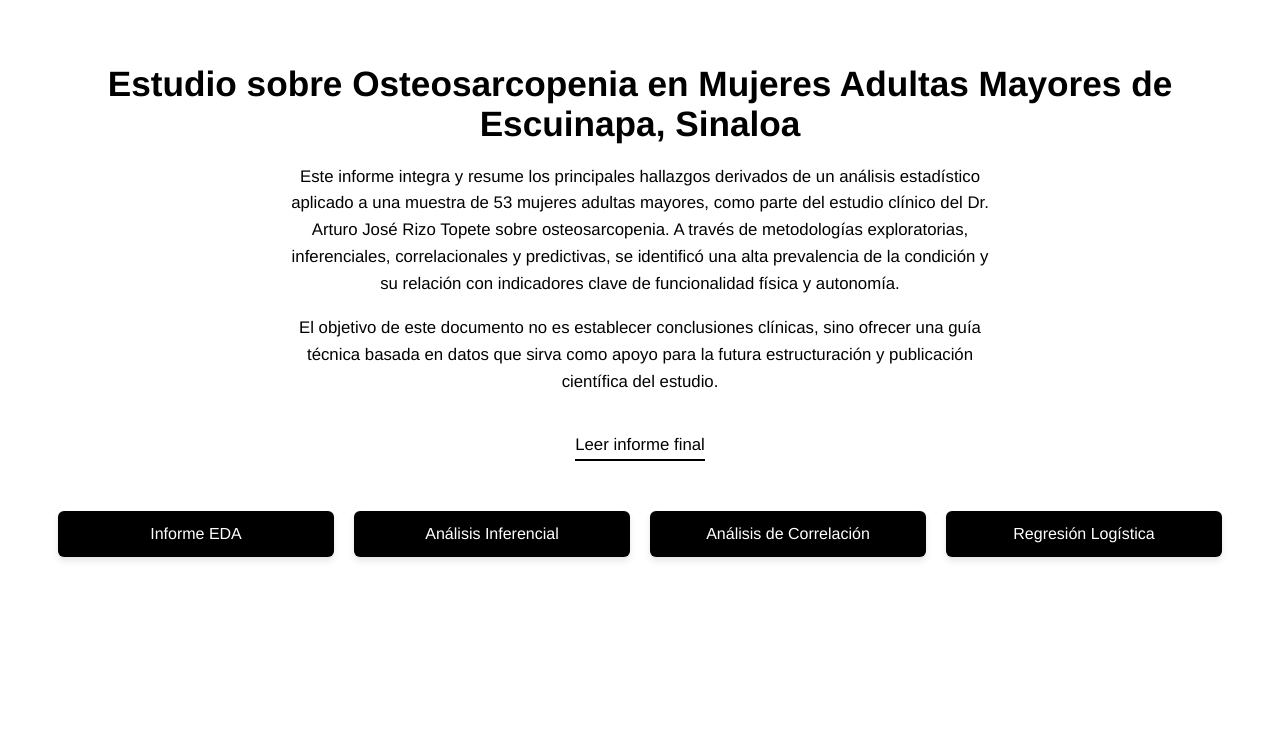
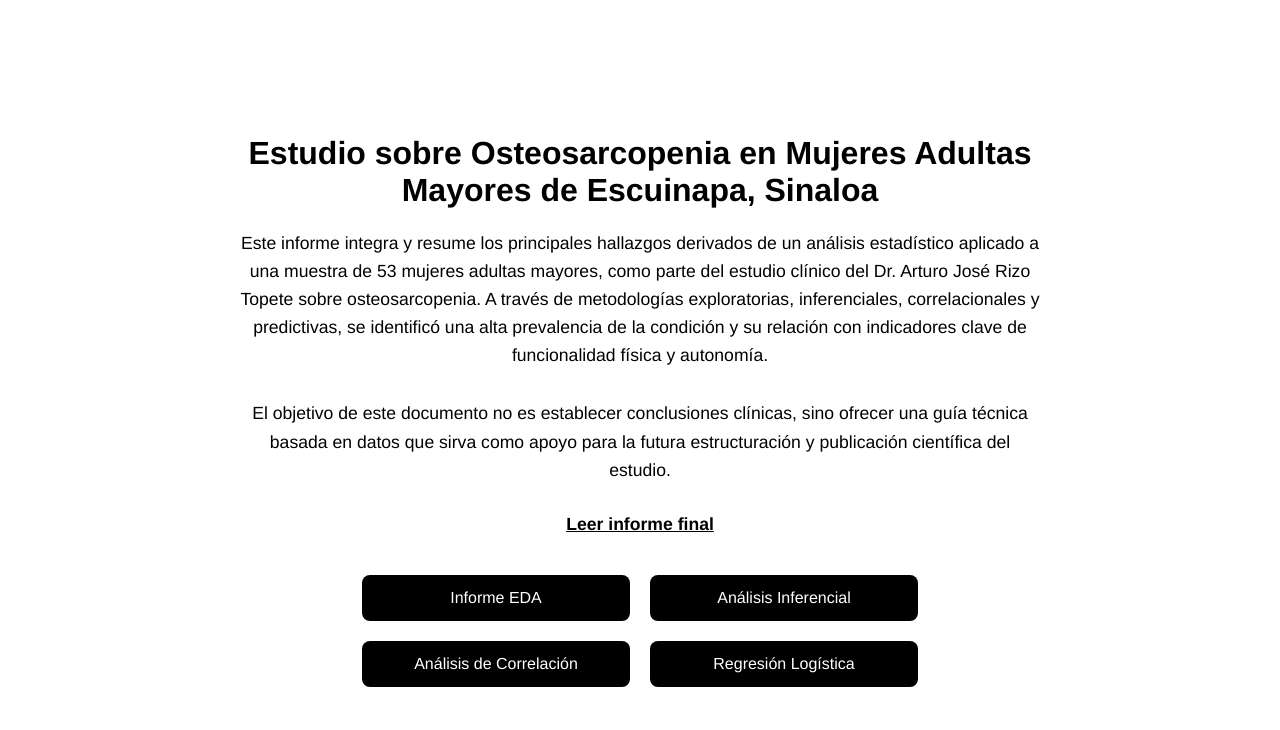
Before and after one commit to soychriscampos/analisis_osteosarcopenia, a plain HTML site: page index.html in a window 1280 px wide. Drawn offline with Linux system fonts and the light colour scheme.

Commit message:
Informe final

```diff
--- a/index.html
+++ b/index.html
@@ -4,108 +4,99 @@
 <head>
     <meta charset="UTF-8">
     <meta name="viewport" content="width=device-width, initial-scale=1.0">
-    <title>Informes Osteosarcopenia</title>
+    <title>Estudio sobre Osteosarcopenia</title>
     <style>
         body {
+            font-family: 'Helvetica Neue', Helvetica, Arial, sans-serif;
             background-color: #ffffff;
             color: #000000;
-            font-family: 'Helvetica Neue', Helvetica, Arial, sans-serif;
             margin: 0;
-            padding: 40px 20px;
+            padding: 0;
+            display: flex;
+            flex-direction: column;
+            align-items: center;
+            justify-content: center;
+            min-height: 100vh;
             text-align: center;
         }
 
+        .container {
+            max-width: 800px;
+            padding: 40px 20px;
+        }
+
         h1 {
-            font-size: 2.2em;
-            font-weight: 600;
+            font-size: 2rem;
             margin-bottom: 20px;
         }
 
-        .description {
-            max-width: 700px;
-            margin: 0 auto 40px;
-            font-size: 1.05em;
+        p {
+            font-size: 1.1rem;
             line-height: 1.6;
+            margin-bottom: 30px;
         }
 
-        .read-final {
+        a#leer-informe {
             display: inline-block;
-            margin-top: 20px;
-            font-weight: 500;
-            text-decoration: none;
+            margin-bottom: 40px;
+            font-weight: bold;
             color: #000;
-            border-bottom: 2px solid #000;
-            transition: color 0.3s ease, border-color 0.3s ease;
+            text-decoration: underline;
+            font-size: 1.1rem;
         }
 
-        .read-final:hover {
-            color: #333;
-            border-color: #333;
-        }
-
-        .button-container {
+        .button-group {
             display: flex;
             flex-wrap: wrap;
+            justify-content: center;
             gap: 20px;
-            justify-content: center;
-            margin-top: 50px;
         }
 
         .button {
-            background-color: #000000;
-            color: #ffffff;
-            padding: 14px 28px;
+            background-color: #000;
+            color: #fff;
             border: none;
-            border-radius: 6px;
+            padding: 14px 24px;
+            border-radius: 8px;
             font-size: 1rem;
-            font-weight: 500;
             cursor: pointer;
             text-decoration: none;
-            min-width: 220px;
-            transition: background-color 0.3s ease, transform 0.2s ease;
-            box-shadow: 0 4px 6px rgba(0, 0, 0, 0.1);
+            width: 220px;
+            /* Tamaño uniforme */
+            text-align: center;
+            transition: background-color 0.3s ease;
         }
 
         .button:hover {
-            background-color: #222222;
-            transform: translateY(-2px);
-        }
-
-        @media (max-width: 500px) {
-            .button {
-                width: 100%;
-                min-width: unset;
-            }
+            background-color: #444;
         }
     </style>
 </head>
 
 <body>
-    <h1>Estudio sobre Osteosarcopenia en Mujeres Adultas Mayores de Escuinapa, Sinaloa</h1>
-    <div class="description">
-        <p>Este informe integra y resume los principales hallazgos derivados de un análisis estadístico aplicado a una
-            muestra de 53 mujeres adultas mayores, como parte del estudio clínico del Dr. Arturo José Rizo Topete sobre
-            osteosarcopenia. A través de metodologías exploratorias, inferenciales, correlacionales y predictivas, se
-            identificó una alta prevalencia de la condición y su relación con indicadores clave de funcionalidad física
-            y autonomía.</p>
-        <p>El objetivo de este documento no es establecer conclusiones clínicas, sino ofrecer una guía técnica basada en
-            datos que sirva como apoyo para la futura estructuración y publicación científica del estudio.</p>
-        <a class="read-final"
-            href="https://soychriscampos.github.io/analisis_osteosarcopenia/reporte/informe_final.html"
-            target="_blank">Leer informe final</a>
-    </div>
+    <div class="container">
+        <h1>Estudio sobre Osteosarcopenia en Mujeres Adultas Mayores de Escuinapa, Sinaloa</h1>
+        <p>
+            Este informe integra y resume los principales hallazgos derivados de un análisis estadístico
+            aplicado a una muestra de 53 mujeres adultas mayores, como parte del estudio clínico del
+            Dr. Arturo José Rizo Topete sobre osteosarcopenia. A través de metodologías exploratorias,
+            inferenciales, correlacionales y predictivas, se identificó una alta prevalencia de la condición
+            y su relación con indicadores clave de funcionalidad física y autonomía.
+        </p>
+        <p>
+            El objetivo de este documento no es establecer conclusiones clínicas, sino ofrecer una guía
+            técnica basada en datos que sirva como apoyo para la futura estructuración y publicación
+            científica del estudio.
+        </p>
 
-    <div class="button-container">
-        <a class="button" href="https://soychriscampos.github.io/analisis_osteosarcopenia/reporte/reporte.html"
-            target="_blank">Informe EDA</a>
-        <a class="button"
-            href="https://soychriscampos.github.io/analisis_osteosarcopenia/reporte/reporte_inferencial.html"
-            target="_blank">Análisis Inferencial</a>
-        <a class="button"
-            href="https://soychriscampos.github.io/analisis_osteosarcopenia/reporte/reporte_correlacion.html"
-            target="_blank">Análisis de Correlación</a>
-        <a class="button" href="https://soychriscampos.github.io/analisis_osteosarcopenia/reporte/reporte_rl.html"
-            target="_blank">Regresión Logística</a>
+        <a id="leer-informe" href="/informe-final.html">Leer informe final</a>
+
+        <div class="button-group">
+            <a href="/eda.html" class="button">Informe EDA</a>
+            <a href="/inferencial.html" class="button">Análisis Inferencial</a>
+            <a href="/correlacion.html" class="button">Análisis de Correlación</a>
+            <a href="/regresion.html" class="button">Regresión Logística</a>
+        </div>
     </div>
 </body>
 
```
Also changed, not shown: reporte/informe_final.html (added, +116 -0 lines), 1 other file.
